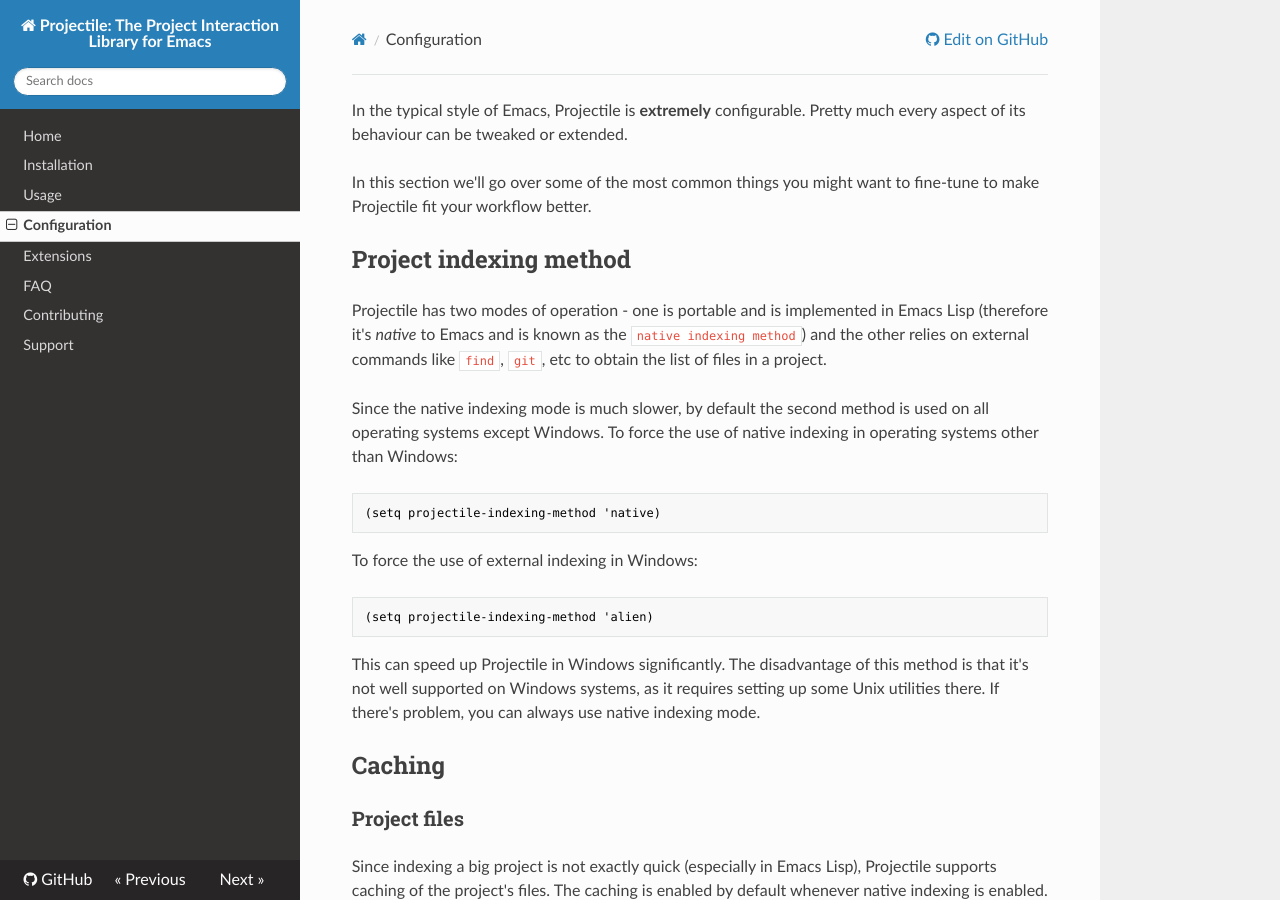
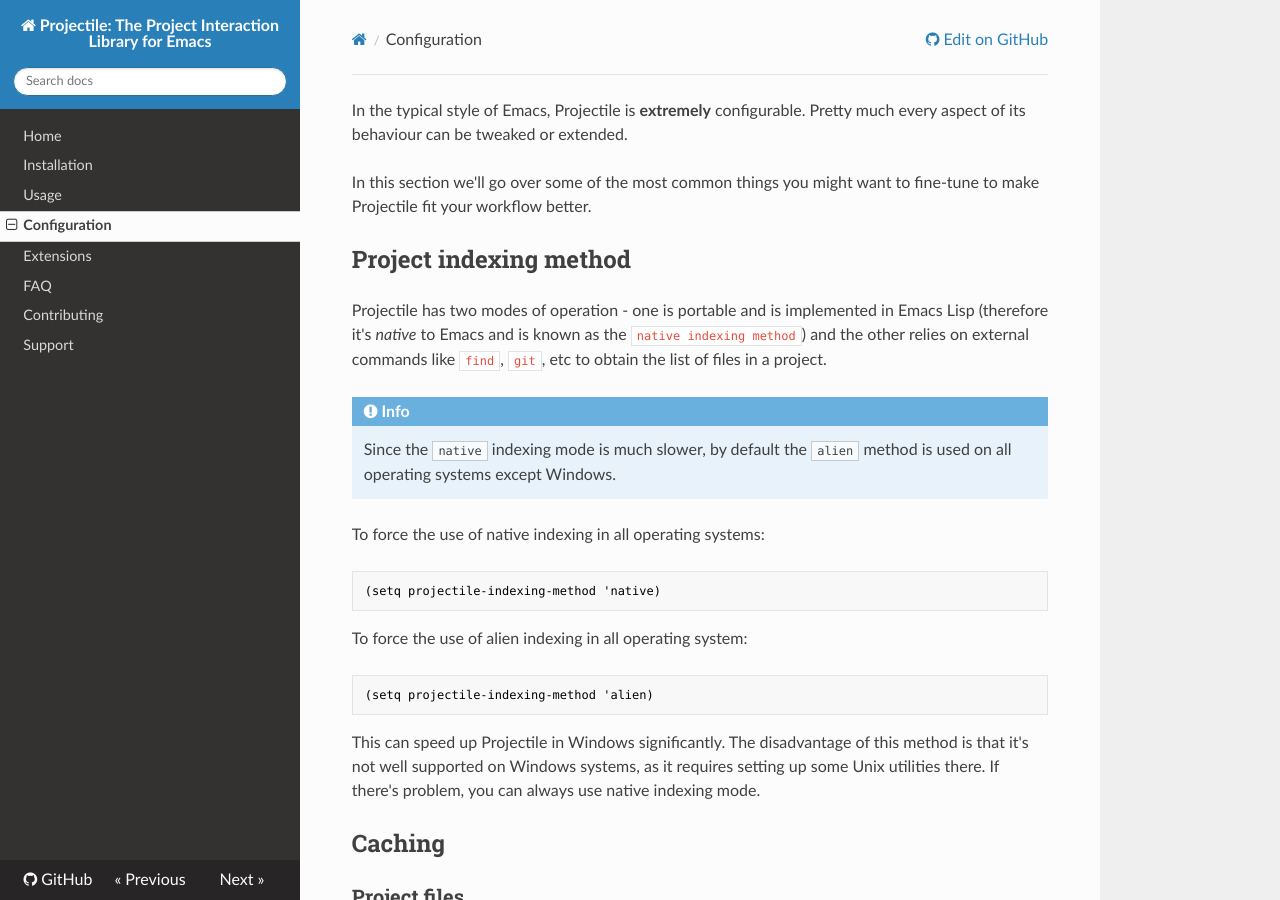
Before and after one commit to bbatsov/projectile, an MkDocs documentation site: the page built from doc/configuration.md, in a window 1280 px wide and 900 px high. Built offline with MkDocs 1.6.1, drawn with Linux system fonts in a browser that asks for light colours; nearby versions of some CDN libraries; old or Windows-style settings are respelled for this version of MkDocs.

Commit message:
Improve some wording in the manual

````diff
--- a/doc/configuration.md
+++ b/doc/configuration.md
@@ -12,15 +12,20 @@
 commands like `find`, `git`, etc to obtain the list of files in a
 project.
 
-Since the native indexing mode is much slower, by default the second
-method is used on all operating systems except Windows. To force the
-use of native indexing in operating systems other than Windows:
+
+!!! Info
+
+    Since the `native` indexing mode is much slower, by default the `alien`
+    method is used on all operating systems except Windows.
+
+To force the
+use of native indexing in all operating systems:
 
 ```el
 (setq projectile-indexing-method 'native)
 ```
 
-To force the use of external indexing in Windows:
+To force the use of alien indexing in all operating system:
 
 ```el
 (setq projectile-indexing-method 'alien)
````
